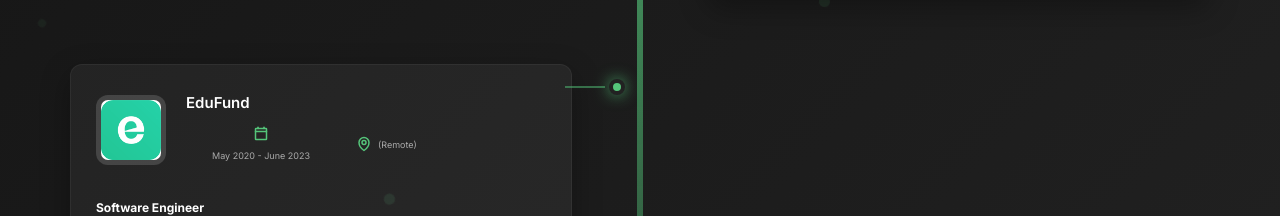
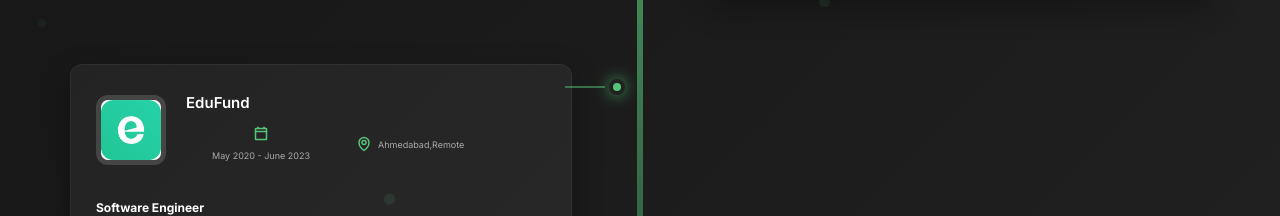
Before and after one commit to vinaykumar2126/my_portfolio, a Next.js app: page / in a window 1280 px wide. Shown: the part 3560-3776 px from the top of the page. Built offline with nearby package versions, Linux system fonts and the light colour scheme.

Commit message:
Fixed a typo

```diff
--- a/src/objects/index.ts
+++ b/src/objects/index.ts
@@ -44,7 +44,7 @@ export const Expriences = [
     position: "Software Engineer",
     skills: "React.js, Node.js, TypeScript, Docker, AWS ECS, RDS",
     companyName: "EduFund",
-    workFrom: "(Remote)",
+    workFrom: "Ahmedabad,Remote",
     link: "/",
   },
 
```
